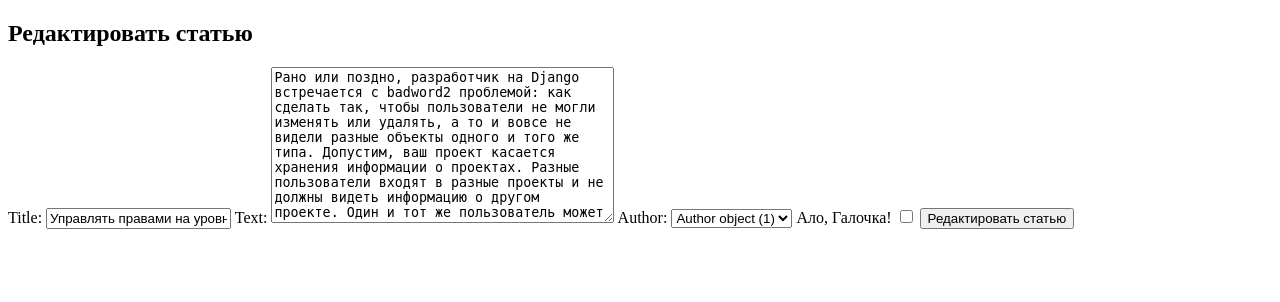
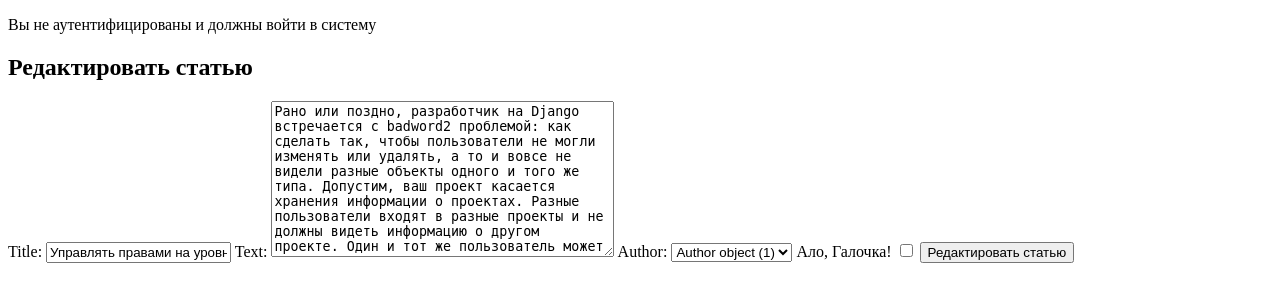
Before and after one commit to PavelSDV/NewsPaper-ModuleD2-Django-project, a Django app: page /news/edit/1/ in a window 1280 px wide. Shown: the top 302 px of the page. Run offline with Django 4.2, Linux system fonts and the light colour scheme; data comes from the database, SQL or seed files in the repository.

```diff
--- a/NewsPaper/urls.py
+++ b/NewsPaper/urls.py
@@ -20,4 +20,5 @@ urlpatterns = [
     path('admin/', admin.site.urls),
     path('pages/', include('django.contrib.flatpages.urls')),
     path('news/', include('news.urls')), # делаем так, чтобы все адреса из нашего приложения (news/urls.py) сами автоматически подключались когда мы их добавим.
+    #path('accounts/', include('allauth.urls')),
 ]
--- a/news/urls.py
+++ b/news/urls.py
@@ -1,5 +1,5 @@
 from django.urls import path
-from .views import PostsList, PostsDetail, PostsSearch, PostsAdd, PostsEdit, PostsDelete     # импортируем наше представление
+from .views import PostsList, PostsDetail, PostsSearch, PostsAdd, PostsEdit, PostsDelete #ProtectedView     импортируем наше представление
 
 urlpatterns = [                             # path — означает путь. В данном случае путь ко всем товарам у нас останется пустым, позже станет ясно почему
     path('', PostsList.as_view()),          # т.к. сам по себе это класс, то нам надо представить этот класс в виде view. Для этого вызываем метод as_view
@@ -8,4 +8,6 @@ urlpatterns = [                             # path — означает путь
     path('add/', PostsAdd.as_view(), name='add'),
     path('edit/<int:pk>/', PostsEdit.as_view(), name='edit'),
     path('delete/<int:pk>/', PostsDelete.as_view(), name='delete'),
+    #path('login/', ProtectedView.as_view(), name='login'),
+    #path('accounts/', include('allauth.urls')),
 ]
--- a/news/views.py
+++ b/news/views.py
@@ -1,6 +1,7 @@
 from django.shortcuts import render, redirect
-from django.views.generic import ListView, DetailView, CreateView, UpdateView, DeleteView   # импортируем класс, который говорит нам о том, что в этом представлении мы будем выводить список объектов из БД
+from django.views.generic import ListView, DetailView, CreateView, UpdateView, DeleteView, TemplateView   # импортируем класс, который говорит нам о том, что в этом представлении мы будем выводить список объектов из БД
 from django.core.paginator import Paginator # импортируем класс, позволяющий удобно осуществлять постраничный вывод
+from django.contrib.auth.mixins import LoginRequiredMixin
 
 from .models import Post
 from .filters import PostFilter # импортируем недавно написанный фильтр
@@ -67,3 +68,6 @@ class PostsDelete(DeleteView):
     template_name = 'delete.html'
     queryset = Post.objects.all()
     success_url = '/news/'
+
+# class ProtectedView(LoginRequiredMixin, TemplateView):
+#     template_name = 'edit.html'
--- a/templates/edit.html
+++ b/templates/edit.html
@@ -3,6 +3,12 @@
 {% block title %} Edit {% endblock title %}
 
 {% block content %}
+
+    {% if user.is_authenticated %}
+        <p>Вы аутентифицированы и можете просматривать страницу</p>
+    {% else %}
+        <p>Вы не аутентифицированы и должны войти в систему</p>
+    {% endif %}
 
     <h2>Редактировать статью</h2>
 
```
Also changed, not shown: NewsPaper/settings.py (+16 -1 lines), templates/login.html (added, +10 -0 lines), news/models.py (line endings or trailing spaces).
